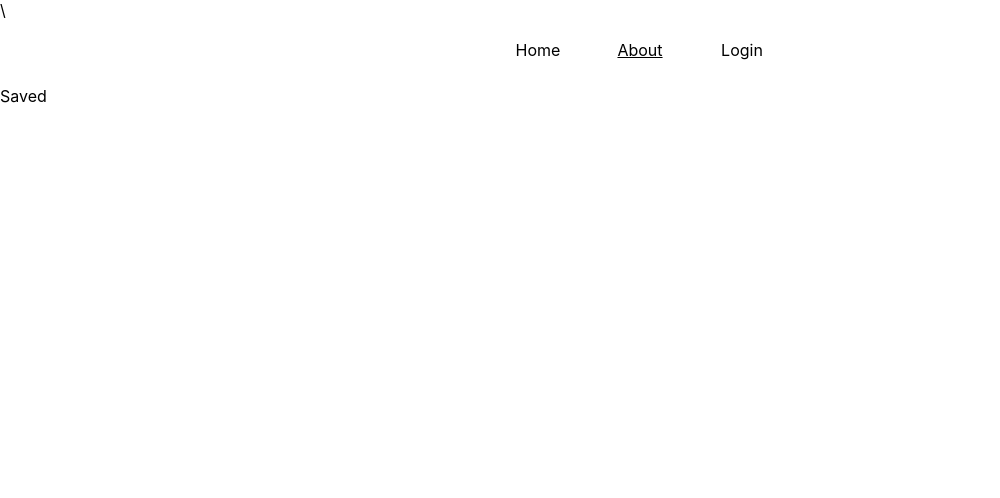
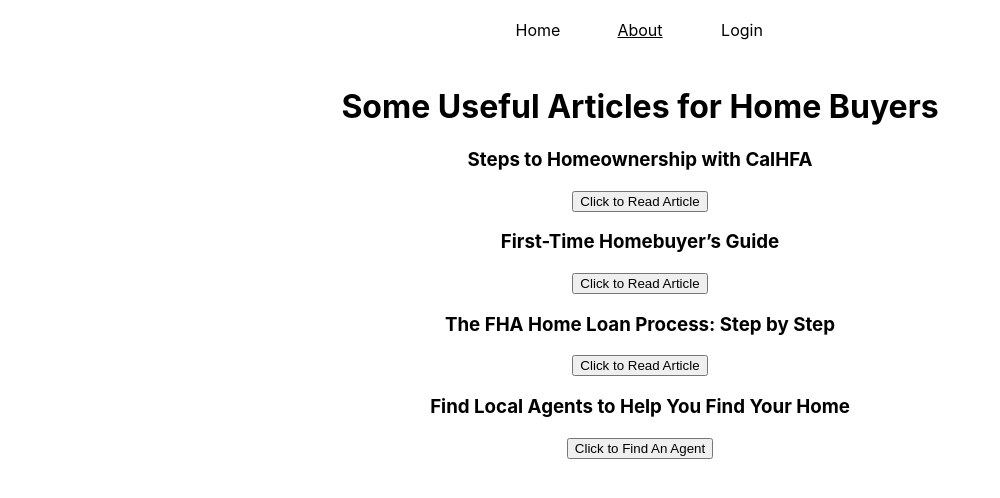
Before and after one commit to tzjorden/Phase-2-Project, a React app: page /about in a window 1280 px wide. Shown: the whole page, without its empty margins (0-1000 px from the left). Built offline with nearby package versions, Linux system fonts and the light colour scheme; data requests are answered from the project's data file.

Commit message:
Added About Page

```diff
--- a/src/components/About.js
+++ b/src/components/About.js
@@ -1,7 +1,29 @@
 import React from "react";
 
 function About() {
-  return <div className="Saved">Saved</div>;
+  return (
+    <div className = "articles">
+    <h1 className > Some Useful Articles for Home Buyers </h1>
+
+        <h3>Steps to Homeownership with CalHFA </h3>
+        <a href="https://www.calhfa.ca.gov/homebuyer/">
+          <button>Click to Read Article</button>
+        </a>
+        <h3>First-Time Homebuyer’s Guide</h3>
+        <a href="https://www.investopedia.com/updates/first-time-home-buyer/">
+          <button>Click to Read Article</button>
+        </a>
+        <h3>The FHA Home Loan Process: Step by Step</h3>
+        <a href="https://cishomeloans.com/blog/fha-home-loan-process/">
+          <button>Click to Read Article</button>
+        </a>
+        <h3>Find Local Agents to Help You Find Your Home</h3>
+        <a href="https://www.realtor.com/realestateagents/">
+          <button>Click to Find An Agent</button>
+        </a>
+
+    </div>
+  )
 }
 
 export default About;
--- a/src/components/App.js
+++ b/src/components/App.js
@@ -43,7 +43,7 @@ function App() {
 
   return (
     <div>
-\      <NavBar />
+     <NavBar />
       <Switch>
         <Route exact path="/about">
           <About />
--- a/src/components/Login.js
+++ b/src/components/Login.js
@@ -3,7 +3,7 @@ import React from "react";
 function Login() {
   return (
     <div>
-      <h1>Login</h1>
+      <h1 className = "articles"> Some Useful Articles for Home Buyers </h1>
       <form>
         <div>
           <input type="text" name="username" placeholder="Username" />
--- a/src/index.css
+++ b/src/index.css
@@ -97,6 +97,11 @@ button.primary {
 .results { grid-area: results; }
 
 
+.articles{
+  text-align: center;
+}
+
+
 
 
  #search {
```
